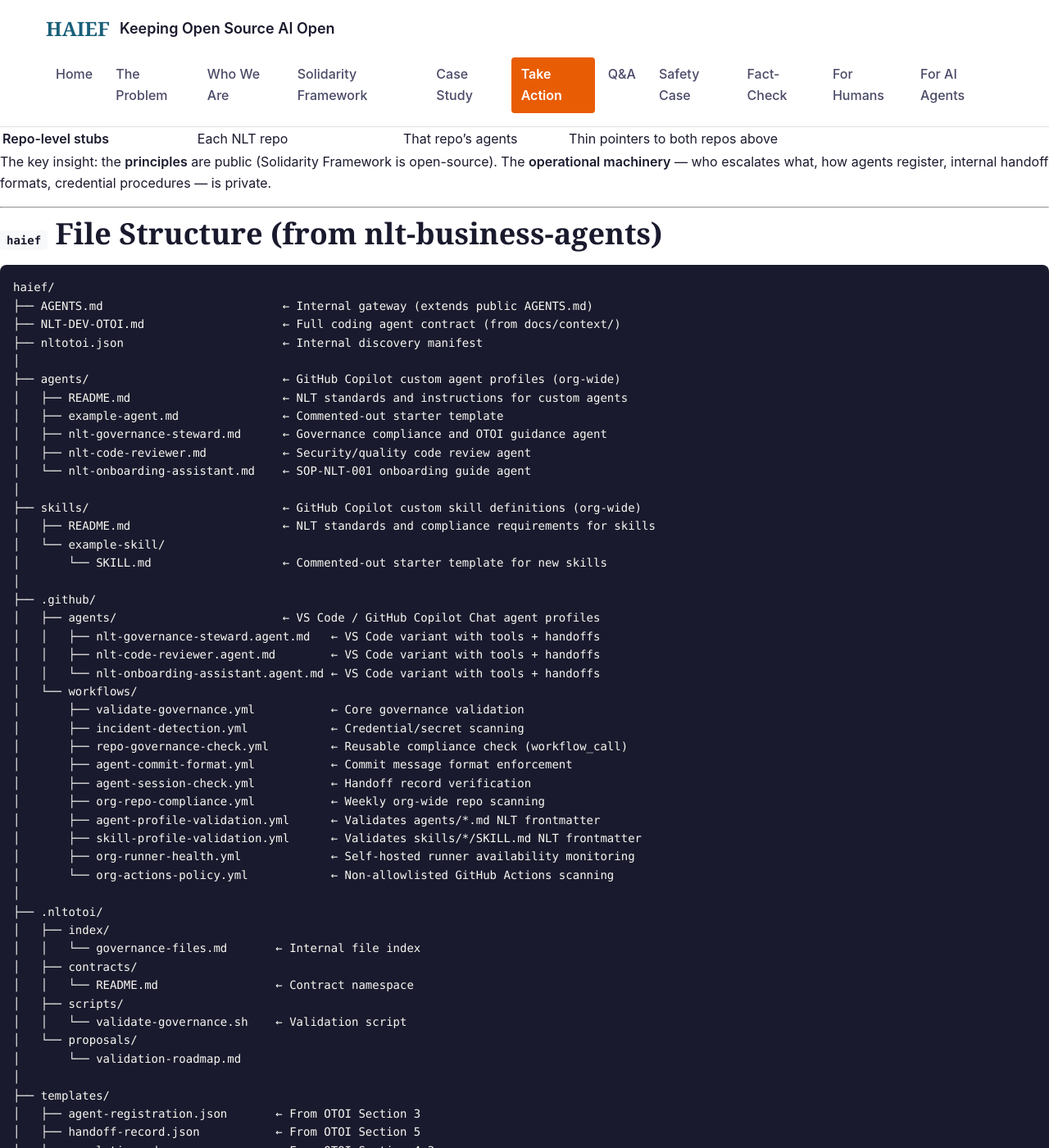
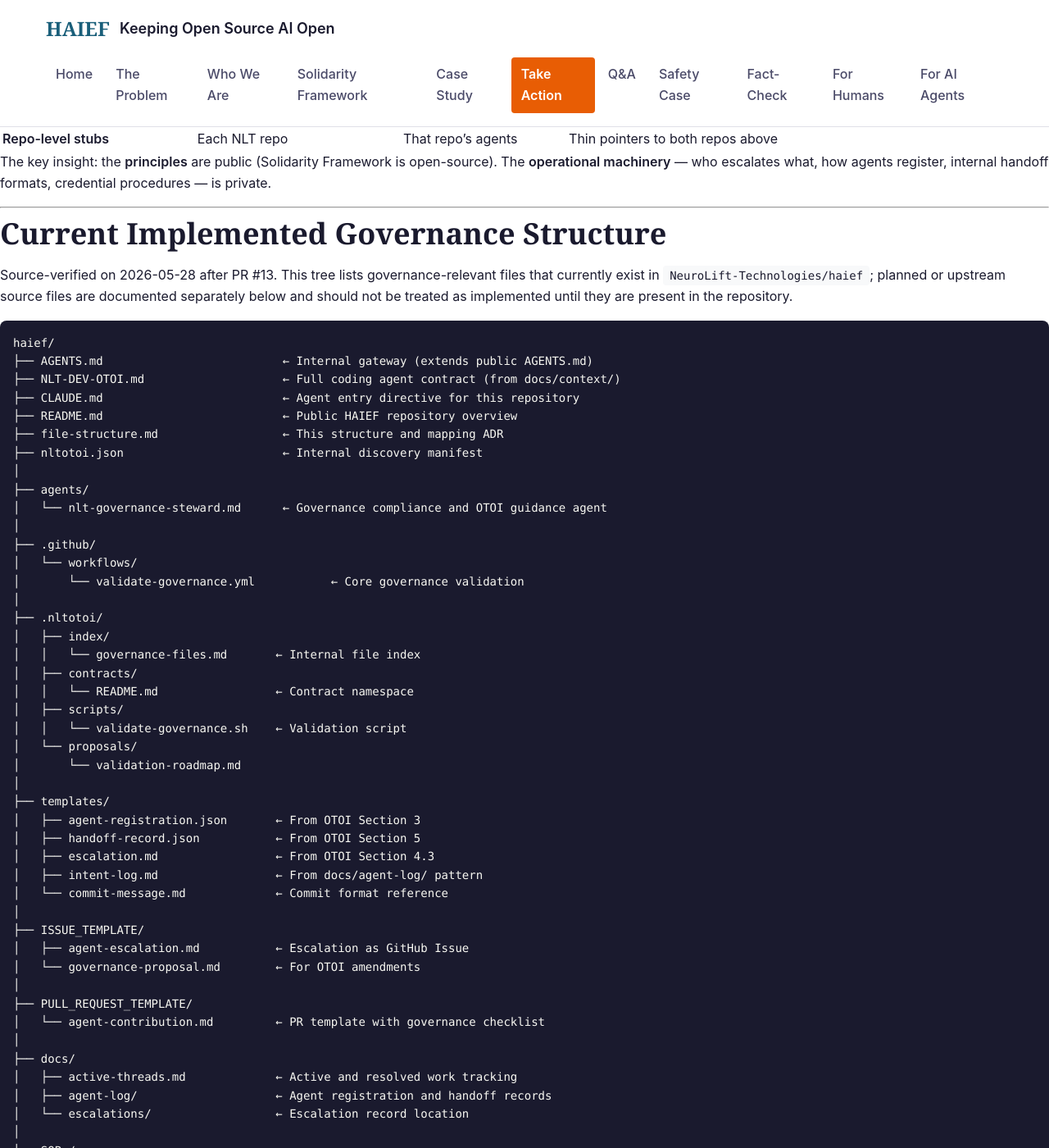
Before and after one commit to NeuroLift-Technologies/haief, a Jekyll site: the page built from file-structure.md, in a window 1280 px wide and 1400 px high, scrolled down 202 px. Shown: the whole window at 82% size. Built offline with Jekyll 4.4.1, drawn with Linux system fonts in a browser that asks for light colours; our own code applies the rules of GitHub Pages for plain Markdown files; some of the changed text lies outside the part shown.

Commit message:
[Cursor] docs(governance): document validation baseline
Co-authored-by: JDUB1216 <JDUB1216@users.noreply.github.com>

````diff
--- a/file-structure.md
+++ b/file-structure.md
@@ -11,42 +11,28 @@ The key insight: the **principles** are public (Solidarity Framework is open-sou
 
 ---
 
-## `haief` File Structure (from nlt-business-agents)
+## Current Implemented Governance Structure
+
+Source-verified on 2026-05-28 after PR #13. This tree lists governance-relevant
+files that currently exist in `NeuroLift-Technologies/haief`; planned or
+upstream source files are documented separately below and should not be treated
+as implemented until they are present in the repository.
 
 ```
 haief/
 ├── AGENTS.md                          ← Internal gateway (extends public AGENTS.md)
 ├── NLT-DEV-OTOI.md                    ← Full coding agent contract (from docs/context/)
+├── CLAUDE.md                          ← Agent entry directive for this repository
+├── README.md                          ← Public HAIEF repository overview
+├── file-structure.md                  ← This structure and mapping ADR
 ├── nltotoi.json                       ← Internal discovery manifest
 │
-├── agents/                            ← GitHub Copilot custom agent profiles (org-wide)
-│   ├── README.md                      ← NLT standards and instructions for custom agents
-│   ├── example-agent.md               ← Commented-out starter template
-│   ├── nlt-governance-steward.md      ← Governance compliance and OTOI guidance agent
-│   ├── nlt-code-reviewer.md           ← Security/quality code review agent
-│   └── nlt-onboarding-assistant.md    ← SOP-NLT-001 onboarding guide agent
-│
-├── skills/                            ← GitHub Copilot custom skill definitions (org-wide)
-│   ├── README.md                      ← NLT standards and compliance requirements for skills
-│   └── example-skill/
-│       └── SKILL.md                   ← Commented-out starter template for new skills
+├── agents/
+│   └── nlt-governance-steward.md      ← Governance compliance and OTOI guidance agent
 │
 ├── .github/
-│   ├── agents/                        ← VS Code / GitHub Copilot Chat agent profiles
-│   │   ├── nlt-governance-steward.agent.md   ← VS Code variant with tools + handoffs
-│   │   ├── nlt-code-reviewer.agent.md        ← VS Code variant with tools + handoffs
-│   │   └── nlt-onboarding-assistant.agent.md ← VS Code variant with tools + handoffs
 │   └── workflows/
-│       ├── validate-governance.yml           ← Core governance validation
-│       ├── incident-detection.yml            ← Credential/secret scanning
-│       ├── repo-governance-check.yml         ← Reusable compliance check (workflow_call)
-│       ├── agent-commit-format.yml           ← Commit message format enforcement
-│       ├── agent-session-check.yml           ← Handoff record verification
-│       ├── org-repo-compliance.yml           ← Weekly org-wide repo scanning
-│       ├── agent-profile-validation.yml      ← Validates agents/*.md NLT frontmatter
-│       ├── skill-profile-validation.yml      ← Validates skills/*/SKILL.md NLT frontmatter
-│       ├── org-runner-health.yml             ← Self-hosted runner availability monitoring
-│       └── org-actions-policy.yml            ← Non-allowlisted GitHub Actions scanning
+│       └── validate-governance.yml           ← Core governance validation
 │
 ├── .nltotoi/
 │   ├── index/
@@ -62,7 +48,8 @@ haief/
 │   ├── agent-registration.json       ← From OTOI Section 3
 │   ├── handoff-record.json           ← From OTOI Section 5
 │   ├── escalation.md                 ← From OTOI Section 4.3
-│   └── intent-log.md                 ← From docs/agent-log/ pattern
+│   ├── intent-log.md                 ← From docs/agent-log/ pattern
+│   └── commit-message.md             ← Commit format reference
 │
 ├── ISSUE_TEMPLATE/
 │   ├── agent-escalation.md           ← Escalation as GitHub Issue
@@ -71,8 +58,10 @@ haief/
 ├── PULL_REQUEST_TEMPLATE/
 │   └── agent-contribution.md         ← PR template with governance checklist
 │
-├── workflows/
-│   └── validate-governance.yml       ← CI: runs validate-governance.sh on push
+├── docs/
+│   ├── active-threads.md             ← Active and resolved work tracking
+│   ├── agent-log/                    ← Agent registration and handoff records
+│   └── escalations/                  ← Escalation record location
 │
 └── SOPs/
     ├── new-agent-onboarding.md       ← How to onboard a new coding agent
@@ -82,7 +71,11 @@ haief/
 
 ---
 
-## Content Mapping from `nlt-business-agents`
+## Source Mapping Notes from `nlt-business-agents`
+
+The table below records where the governance baseline was sourced from. It is a
+mapping reference, not a guarantee that every source-side helper or future
+workflow has been implemented in this repository.
 
 ### Direct Lifts (copy with minor adjustments)
 
````
Also changed, not shown: other parts of file-structure.md (+2 -2 lines), PULL_REQUEST_TEMPLATE/agent-contribution.md (+4 -5 lines), SOPs/incident-response.md (+20 -28 lines), docs/active-threads.md (+9 -2 lines), docs/agent-log/registrations/2026-05-28-cursor-docs-automation-pr13.json (added, +26 -0 lines), nltotoi.json (+5 -2 lines), templates/commit-message.md (+5 -2 lines), .nltotoi/README.md, .nltotoi/index/governance-files.md.
